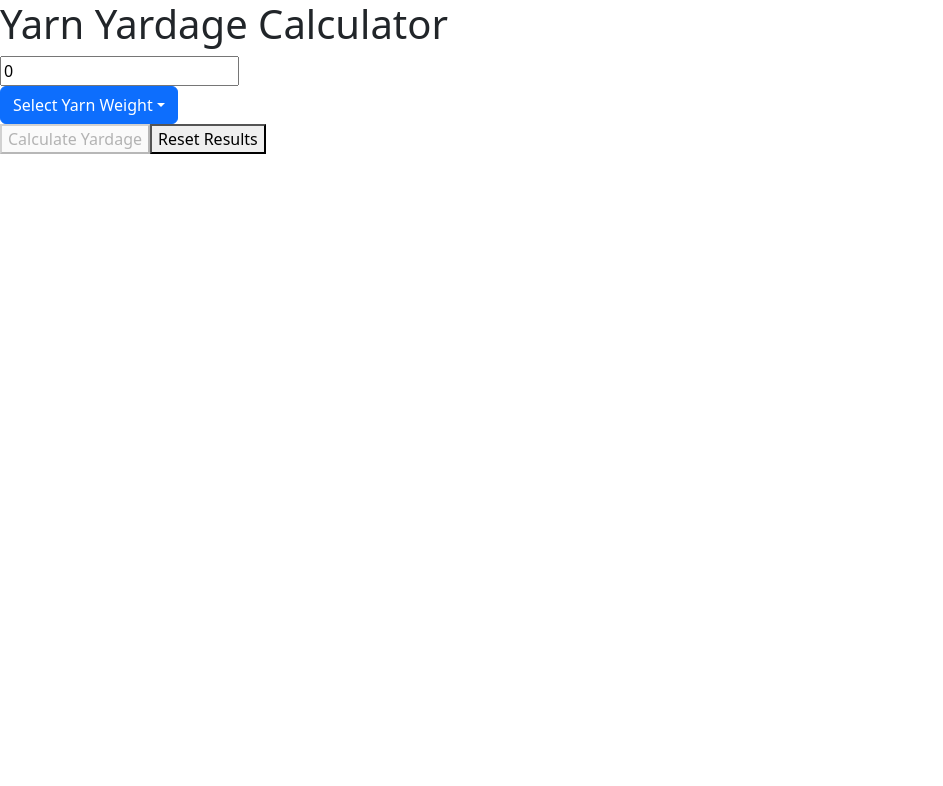
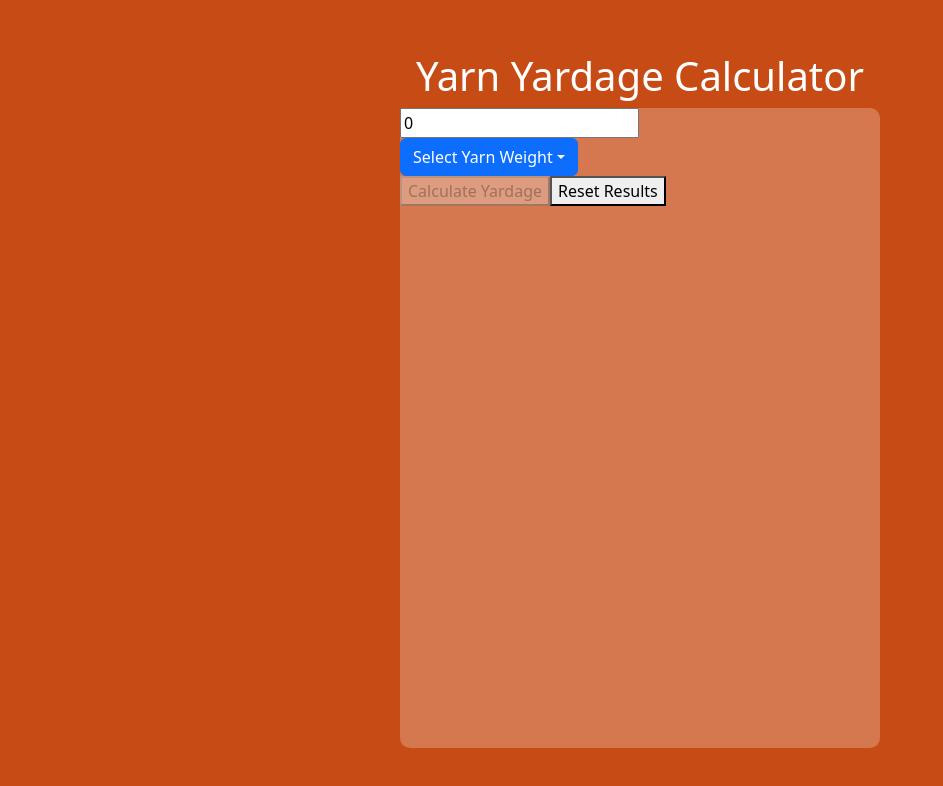
Before and after one commit to racheljay/yarn-yardage-calculator, a React (Create React App) app: page / in a window 1280 px wide. Shown: the top 786 px of the page, without its empty margins (0-943 px from the left). Built offline with nearby package versions, Linux system fonts and the light colour scheme.

Commit message:
background colors and styles

```diff
--- a/src/App.js
+++ b/src/App.js
@@ -3,7 +3,24 @@ import { useEffect, useState } from 'react';
 import Dropdown from 'react-bootstrap/Dropdown';
 import DropdownButton from 'react-bootstrap/DropdownButton';
 
+const tomato = "rgb(199, 75, 20)"
+const transparent = "rgb(255,255,255,0.25)"
+
+const Container = styled('div', {
+  alignItems: "center",
+  background: tomato,
+  color: "white",
+  display: "flex",
+  flexDirection: "column",
+  height: "100vh",
+  justifyContent: "center"
+})
+
 const Form = styled('form', {
+  background: transparent,
+  borderRadius: "10px",
+  height: "40rem",
+  width: "30rem"
 })
 
 const Result = styled('div', {
@@ -105,7 +122,7 @@ function App() {
     setResultString(`${resultArray[0].toFixed(2)} to ${resultArray[1].toFixed(2)} yards`)
   }
   return (
-    <>
+    <Container>
       <h1>Yarn Yardage Calculator</h1>
       <Form onSubmit={e => e.preventDefault()}>
         <WeightInput
@@ -124,7 +141,7 @@ function App() {
         >Reset Results</ResetButton>
         <Result>{resultString}</Result>
       </Form>
-    </>
+    </Container>
   )
 }
 
```
